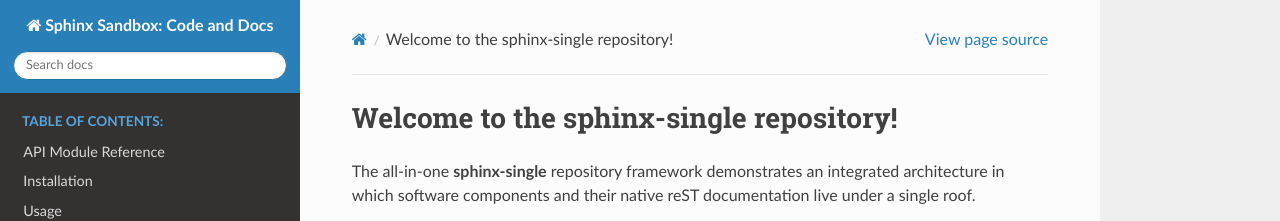
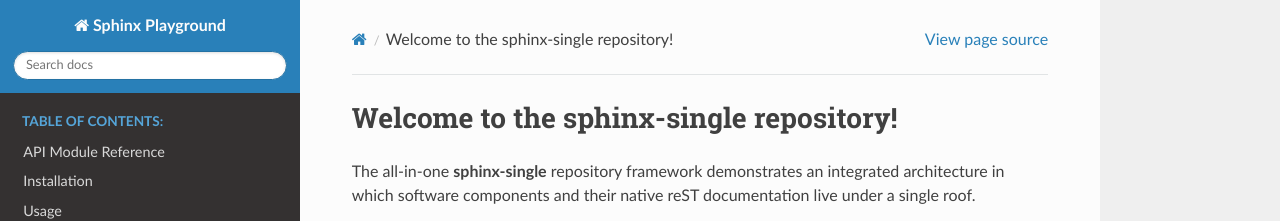
Before and after one commit to sphinx-playground/sphinx-single, a Sphinx documentation site: the page built from sphinx/index.rst, in a window 1280 px wide. Shown: the top 221 px of the page. Built offline with Sphinx 7.4.7 and the Read the Docs theme 3.1.0, drawn with Linux system fonts in a browser that asks for light colours.

Commit message:
Fix the project name from 'Sphinx Sandbox' to 'Sphinx Playground'

```diff
--- a/sphinx/conf.py
+++ b/sphinx/conf.py
@@ -21,7 +21,7 @@ sys.path.insert(0, os.path.abspath('..'))
 
 # -- Project information -----------------------------------------------------
 
-project = 'Sphinx Sandbox: Code and Docs'
+project = 'Sphinx Playground'
 author = 'Elliria'
 copyright = '2026, Elliria'
 
```
